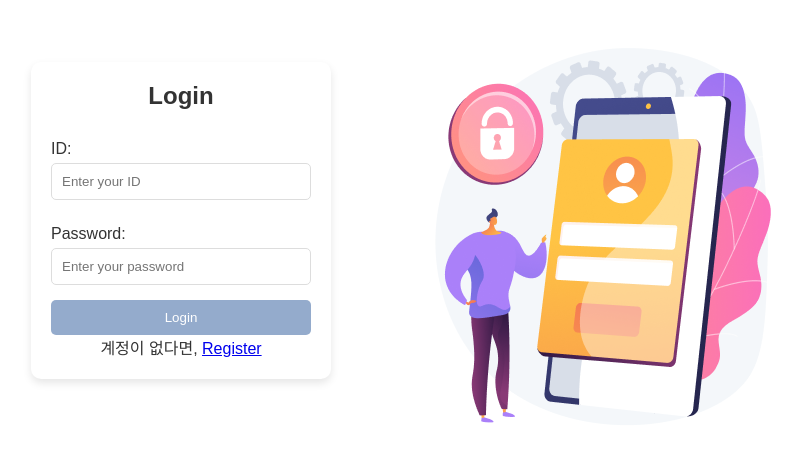
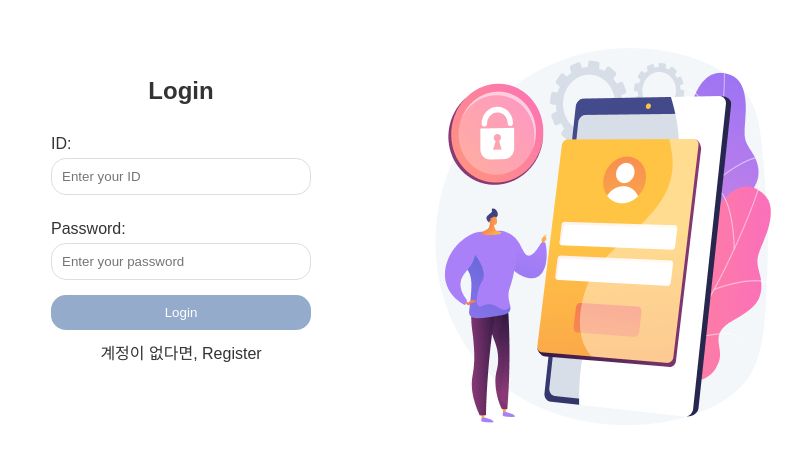
Before and after one commit to HeoTaeRyang/educode, a React (Vite) app in the folder frontend/: page /Login in a window 1280 px wide. Shown: the part 180-642 px from the top of the page, without its empty margins (228-1030 px from the left). Built offline with nearby package versions, Linux system fonts and the light colour scheme.

Commit message:
css 일부변경

```diff
--- a/frontend/package.json
+++ b/frontend/package.json
@@ -10,14 +10,16 @@
     "preview": "vite preview"
   },
   "dependencies": {
+    "frontend": "file:",
     "react": "^18.3.1",
     "react-dom": "^18.3.1",
     "react-router-dom": "^6.27.0"
   },
   "devDependencies": {
     "@eslint/js": "^9.11.1",
-    "@types/react": "^18.3.10",
-    "@types/react-dom": "^18.3.0",
+    "@types/react": "^18.3.11",
+    "@types/react-dom": "^18.3.1",
+    "@types/react-router-dom": "^5.3.3",
     "@vitejs/plugin-react": "^4.3.2",
     "eslint": "^9.11.1",
     "eslint-plugin-react-hooks": "^5.1.0-rc.0",
--- a/frontend/src/styles/Login.css
+++ b/frontend/src/styles/Login.css
@@ -14,7 +14,7 @@
     width: 300px;
     padding: 20px;
     border-radius: 10px;
-    box-shadow: 0 4px 8px rgba(0, 0, 0, 0.1);
+    /* box-shadow: 0 4px 8px rgba(0, 0, 0, 0.1);*/
     background-color: white;
     text-align: center;
     /* 로그인 글자를 포함한 모든 텍스트 중앙 정렬 */
@@ -46,13 +46,26 @@
     background-color: #CED7E4;
     color: white;
     border: none;
-    border-radius: 5px;
+    border-radius: 15px;
     cursor: pointer;
 }
 
 button:hover {
     background-color: #94abcc;
 }
+
+a {
+    text-decoration: none;
+    /* 밑줄 제거 */
+    color: inherit;
+    /* 링크의 기본 텍스트 색상을 유지 */
+}
+
+a:hover {
+    text-decoration: underline;
+    /* 마우스를 올리면 밑줄이 생기게 설정 (선택 사항) */
+}
+
 
 /* 중앙 텍스트 */
 h2 {
--- a/frontend/src/styles/Register.css
+++ b/frontend/src/styles/Register.css
@@ -32,9 +32,9 @@
     /* 폼이 이미지보다 조금 작게 */
     max-width: 400px;
     padding: 30px;
-    border: 1px solid #ddd;
+    /*border: 1px solid #ddd;*/
     border-radius: 10px;
-    box-shadow: 0 4px 8px rgba(0, 0, 0, 0.1);
+    /*box-shadow: 0 4px 8px rgba(0, 0, 0, 0.1);*/
     background-color: white;
 }
 
@@ -52,7 +52,7 @@
     margin-top: 5px;
     margin-bottom: 15px;
     border: 1px solid #ddd;
-    border-radius: 5px;
+    border-radius: 15px;
 }
 
 button {
@@ -60,8 +60,10 @@
     background-color: #94abcc;
     color: white;
     border: none;
-    border-radius: 5px;
+    border-radius: 15px;
     cursor: pointer;
+    margin-bottom: 10px;
+    /* 여백 */
 }
 
 button:hover {
@@ -73,7 +75,7 @@
 }
 
 /* 작은 화면일 때 (반응형) */
-@media (max-width: 768px) {
+@media (max-width: 800px) {
     .register-container {
         flex-direction: column;
     }
```
Also changed, not shown: 2 other files (tests, documents, lock files or other folders).
